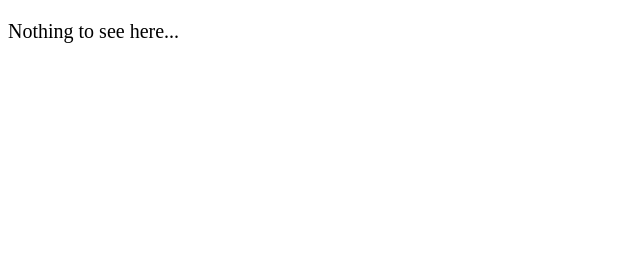
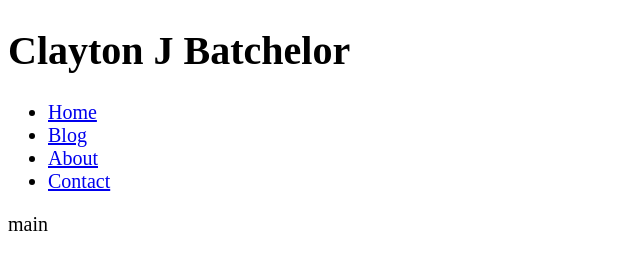
Before and after one commit to cltnjbatchelor/cltnjbatchelor, a plain HTML site: page index.html in a window 1280 px wide. Shown: the whole page, without its empty margins (0-640 px from the left). Drawn offline with Linux system fonts and the light colour scheme.

Commit message:
Created Main Nav

```diff
--- a/index.html
+++ b/index.html
@@ -15,8 +15,29 @@
 </head>
 
 <body>
-  <p>Nothing to see here...</p>
-  <!-- Project -->
+  <header>
+    <div>
+      <h1>Clayton J Batchelor</h1>
+    </div>
+    <nav>
+      <ul>
+        <li>
+          <a href="index.html">Home</a>
+        </li>
+        <li>
+          <a href="blog.html">Blog</a>
+        </li>
+        <li>
+          <a href="about.html">About</a>
+        </li>
+        <li>
+          <a href="contact.html">Contact</a>
+        </li>
+      </ul>
+    </nav>
+  </header>
+  main
+
   <script src="main.js"></script>
 </body>
 </html>
```
